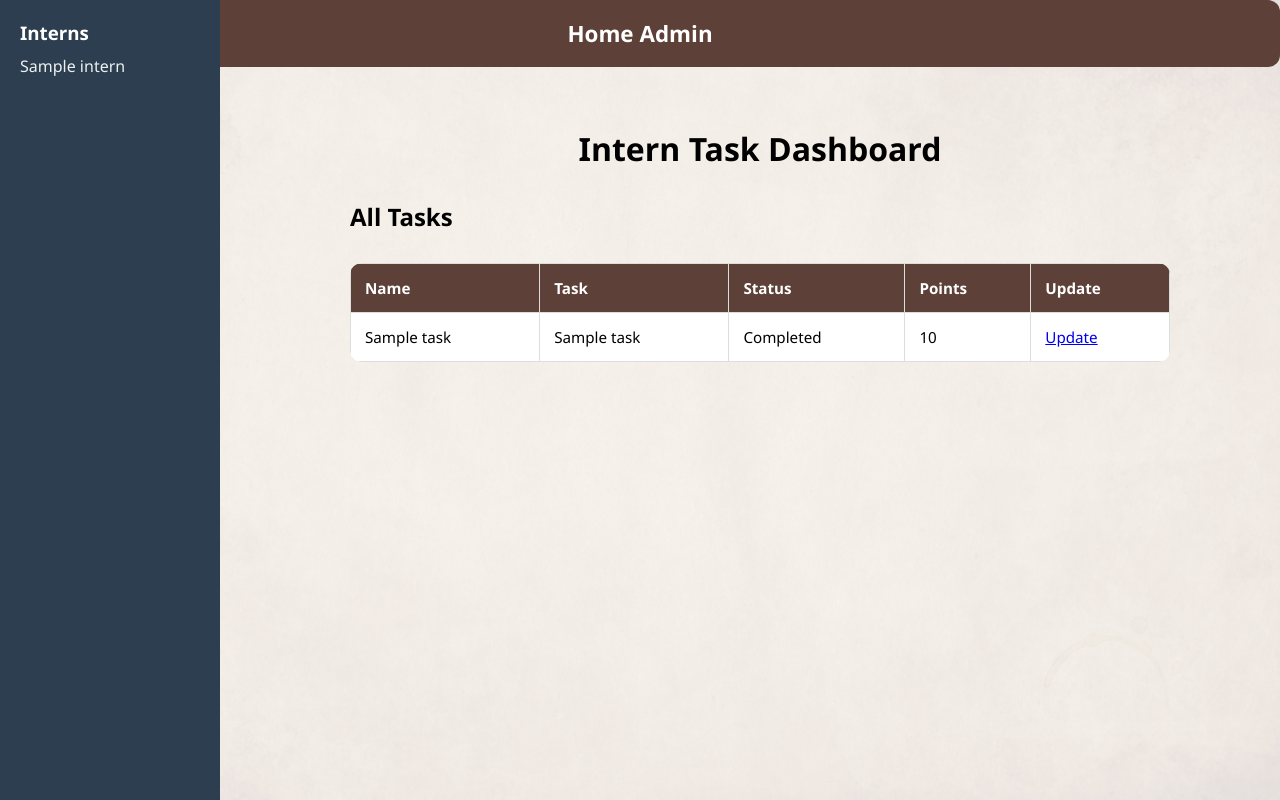
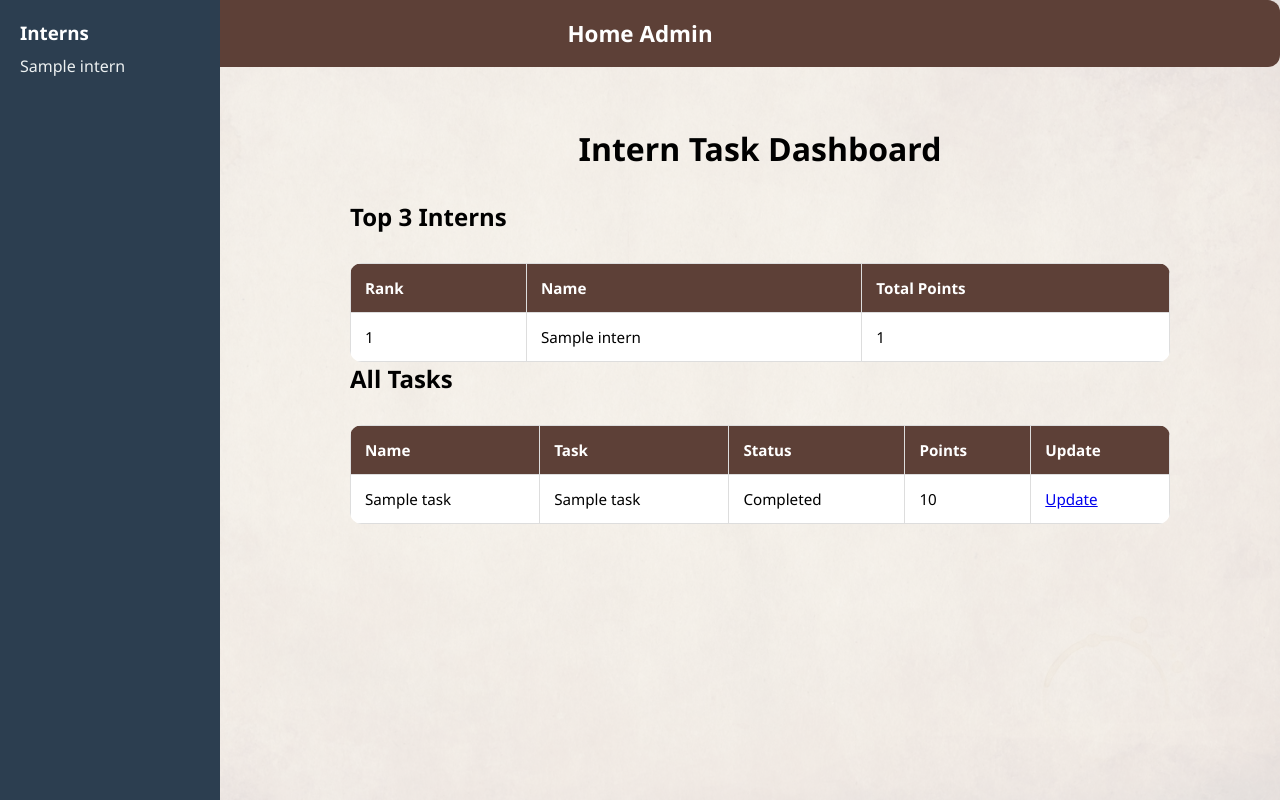
Before and after one commit to moulik3637/intern, a Flask app: template templates/index.html in a window 1280 px wide. Run offline with Flask 3, Linux system fonts and the light colour scheme; the template is opened without the code that fills it: most values are stand-ins (such as "Sample title", 1, 10 or a date in 2020).

Commit message:
index.html

```diff
--- a/templates/index.html
+++ b/templates/index.html
@@ -17,6 +17,27 @@
     <!-- Main Content -->
     <div class="main-content">
         <h1 style="text-align:center; margin-bottom: 30px;">Intern Task Dashboard</h1>
+
+        <h2 style="margin-top: 20px;">Top 3 Interns</h2>
+<table>
+    <thead>
+        <tr>
+            <th>Rank</th>
+            <th>Name</th>
+            <th>Total Points</th>
+        </tr>
+    </thead>
+    <tbody>
+        {% for intern in top_interns %}
+        <tr>
+            <td>{{ loop.index }}</td>
+            <td>{{ intern.name }}</td>
+            <td>{{ intern.total_points }}</td>
+        </tr>
+        {% endfor %}
+    </tbody>
+</table>
+
 
         <h2>All Tasks</h2>
         <table>
```
